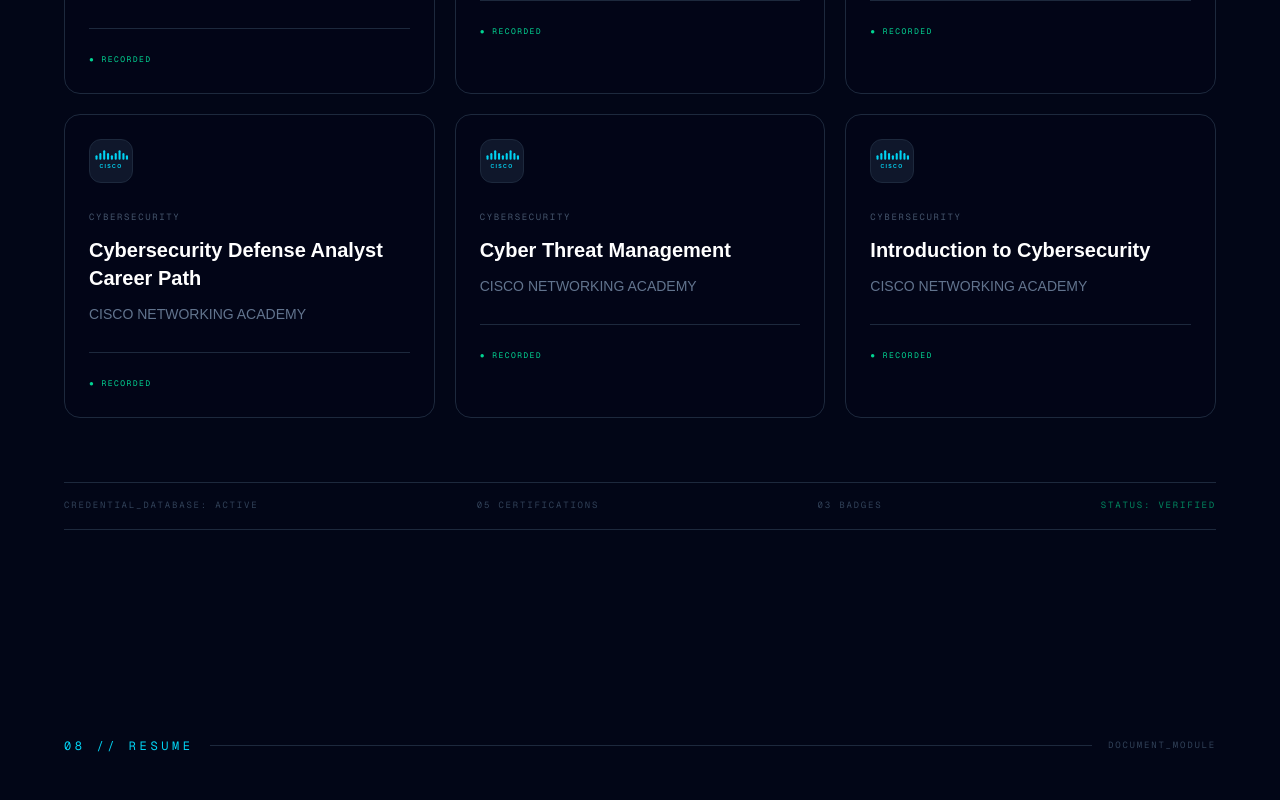
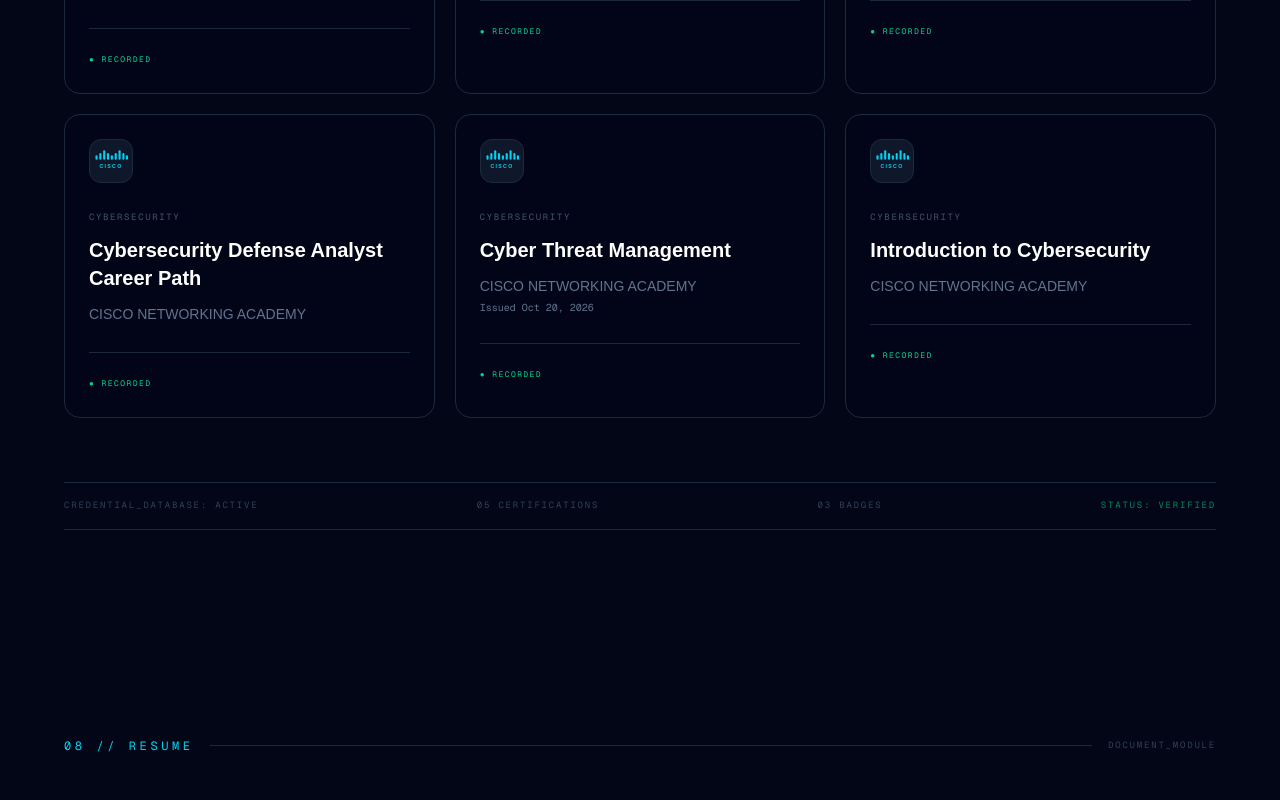
Before and after one commit to Sanjith0804/sanjith-portfolio, a Next.js app: page / in a window 1280 px wide. Shown: the part 10487-11287 px from the top of the page. Built offline with nearby package versions, Linux system fonts and the light colour scheme.

Commit message:
Add issue date to Cyber Threat Management badge

```diff
--- a/components/Certifications.tsx
+++ b/components/Certifications.tsx
@@ -108,6 +108,7 @@
   category: "Cybersecurity",
   mark: "CISCO",
   markType: "cisco",
+  issued: "Oct 20, 2026",
 },
 {
   issuer: "CISCO NETWORKING ACADEMY",
@@ -665,6 +666,11 @@
                 <p className="mt-3 text-sm text-slate-500">
                   {badge.issuer}
                 </p>
+                {badge.issued && (
+  <p className="mt-1 font-mono text-[10px] text-slate-500">
+    Issued {badge.issued}
+  </p>
+)}
 
                 <div className="mt-7 border-t border-slate-800 pt-4">
 
```
